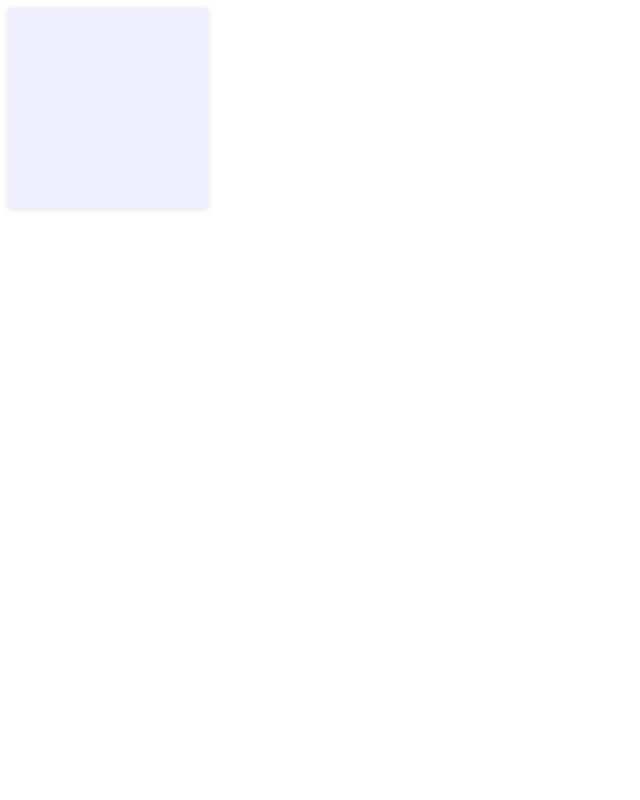
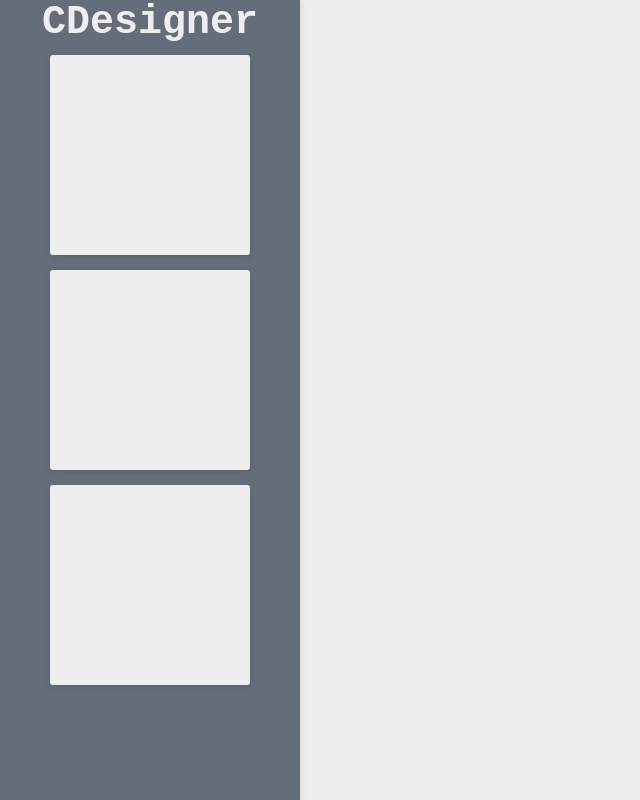
Before and after one commit to tyn53/CampaignDesignerFE, a React app: page / in a window 1280 px wide. Shown: the whole page, without its empty margins (0-640 px from the left). Built offline with nearby package versions, Linux system fonts and the light colour scheme.

Commit message:
Added designer parent component, toolbox and Canvas containers

```diff
--- /dev/null
+++ b/containers/Canvas.js
@@ -0,0 +1,9 @@
+import React, {Component} from 'react';
+import PropTypes from 'prop-types';
+
+export default class Canvas extends Component
+{
+    render() {
+      return <div className='canvas'> </div>
+    }
+}
--- /dev/null
+++ b/containers/Designer.js
@@ -0,0 +1,11 @@
+import React, {Component} from 'react';
+import PropTypes from 'prop-types'
+import Toolbox from './Toolbox'
+import Canvas from './Canvas'
+
+export default class Designer extends Component
+{
+  render() {
+    return <div className='designer'><Canvas/><Toolbox/></div>
+  }
+}
--- /dev/null
+++ b/containers/Toolbox.js
@@ -0,0 +1,16 @@
+import React, {Component} from 'react';
+import PropTypes from 'prop-types';
+import Campaign from './Campaign';
+
+export default class Toolbox extends Component
+{
+   render()
+   {
+      return <div className="toolbox">
+      <div className="toolbox__title">CDesigner</div>
+      <Campaign/>
+      <Campaign/>
+      <Campaign/>
+      </div>
+   }
+}
--- a/css/index.css
+++ b/css/index.css
@@ -1,10 +1,68 @@
+.root {
+  position: relative;
+}
+
+.designer {
+  position: absolute;
+  top: 0px;
+  bottom: 0px;
+  left: 0px;
+  right: 0px;
+}
+
+/* Canvas */
+
+.canvas {
+  position: absolute;
+  top: 0px;
+  bottom: 0px;
+  left: 0px;
+  right: 0px;
+
+  background-color: #EEEEEE;
+}
+
+/* Campaign Box */
+
 .campaign__box {
   width: 200px;
   height: 200px;
-  background-color: #EEEEFF;
+  background-color: #EEEEEE;
   border-radius: 3px;
   box-shadow: 0px 1px 6px rgba(0,0,0,0.12);
+  margin-top: 15px;
+  margin-left: auto;
+  margin-right: auto;
+
+
 }
+
 .campaign__box:hover {
   box-shadow:1px 1px 5px #555555;
 }
+
+/* Toolbox */
+
+.toolbox {
+  position: absolute;
+  width: 300px;
+  top: 0px;
+  bottom: 0px;
+  left: 0px;
+
+  background-color: #656d7a;
+  box-shadow: 1px 1px 5px rgba(0,0,0,0.12);
+}
+
+.toolbox__title {
+  height: 40px;
+  width: 100%;
+  text-align: center;
+  vertical-align: middle;
+  color:#EEEEEE;
+
+  font-size: 40px;
+  font-family: monospace;
+  font-weight: bold;
+  font-kerning: normal;
+}
--- a/index.js
+++ b/index.js
@@ -2,14 +2,14 @@ import React from 'react';
 import ReactDOM from 'react-dom';
 
 //main app
-import Campaign from './containers/Campaign';
+import Designer from './containers/Designer';
 import { observe } from './containers/Game';
 
 const rootEl = document.getElementById('root');
 
 observe(knightPosition =>
   ReactDOM.render(
-    <Campaign />,
+    <Designer />,
     rootEl
   )
 );
```
